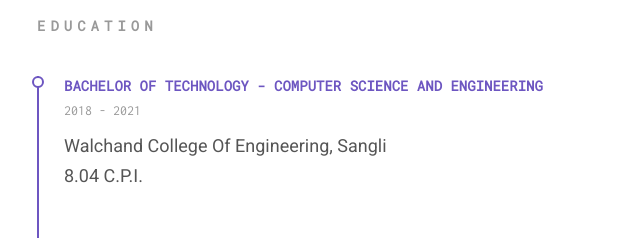
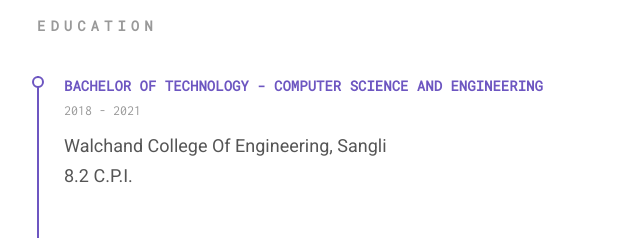
Before and after one commit to pry14/Portfolio, a plain HTML site: page index.html in a window 1280 px wide. Shown: the part 1120-1358 px from the top of the page, 48-688 px from the left. Drawn offline with Linux system fonts and the light colour scheme; a script that the page names is missing.

Commit message:
pointer update

```diff
--- a/index.html
+++ b/index.html
@@ -206,7 +206,7 @@
             <p>
               Walchand College Of Engineering, Sangli
               <br />
-              8.04 C.P.I.
+              8.2 C.P.I.
             </p>
           </div>
           <div class="resume-list__block">
```
